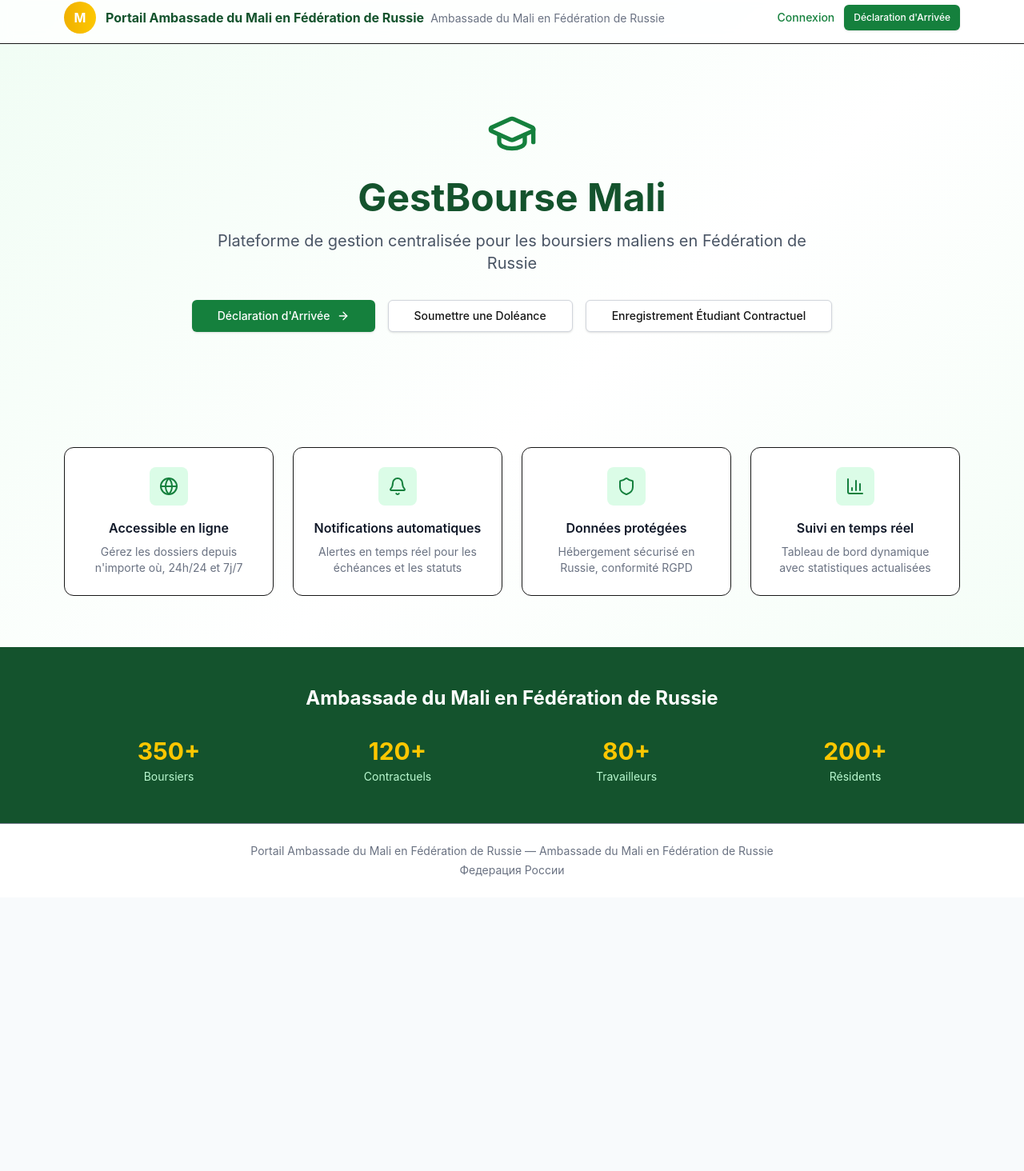
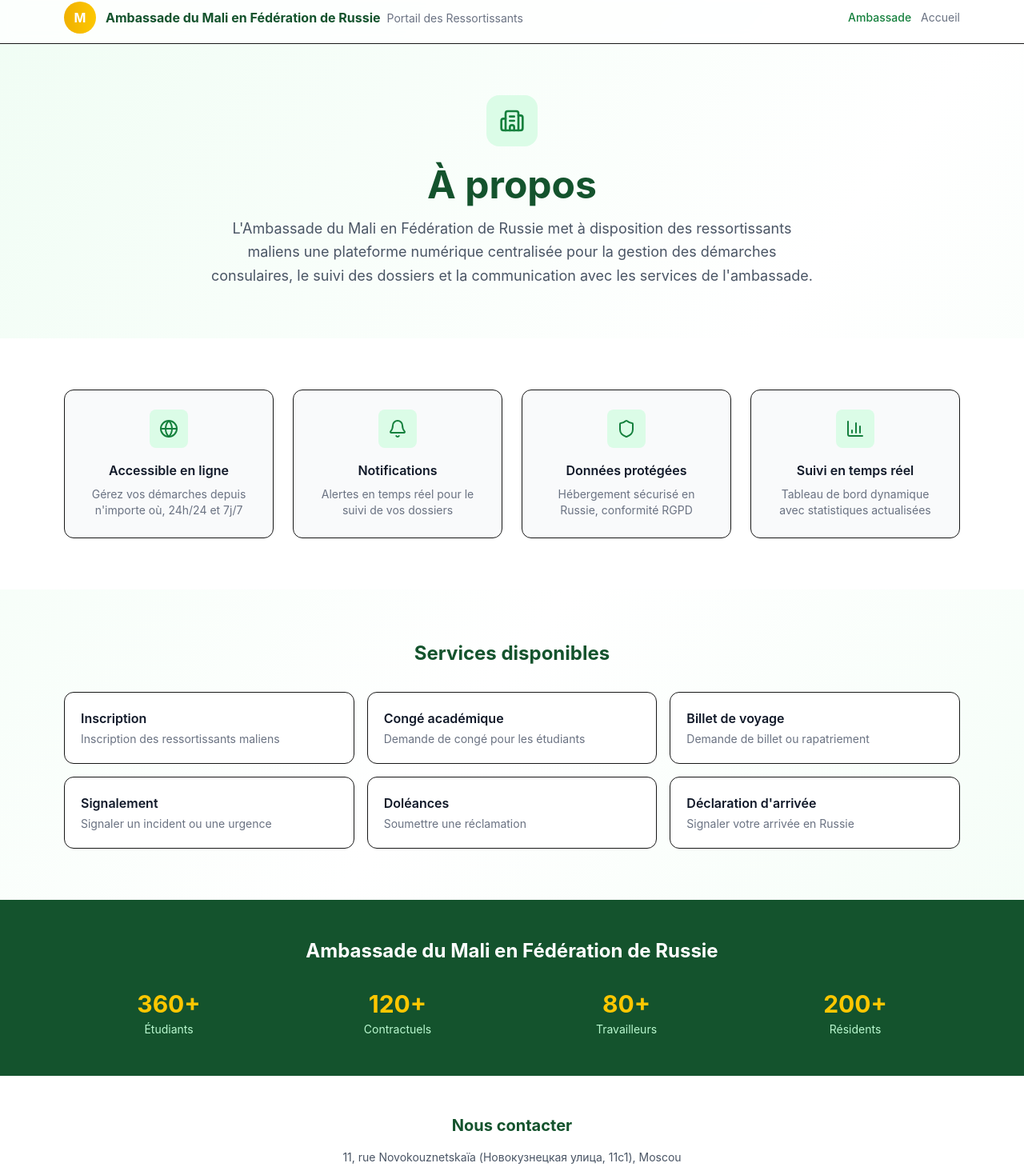
Before and after one commit to intersidibe2-cell/malibourse-app, a Next.js app: page /presentation in a window 1280 px wide. Shown: the part 16-1480 px from the top of the page at 80% size. Before the commit the page ends 1138 px from the top, so only its background shows below. Built offline with nearby package versions, Linux system fonts and the light colour scheme; no server answers.

Commit message:
fix: rewrite /presentation page with clean content

```diff
--- a/src/app/(public)/presentation/page.tsx
+++ b/src/app/(public)/presentation/page.tsx
@@ -1,26 +1,9 @@
 "use client";
 
-import { useTranslations } from "next-intl";
-import { useRouter } from "next/navigation";
 import Link from "next/link";
-import { Button } from "@/components/ui/button";
-import { Globe, Bell, Shield, BarChart3, GraduationCap, ArrowRight } from "lucide-react";
-import { useLocale } from "next-intl";
+import { ArrowLeft, Building2, Users, GraduationCap, Globe, Shield, Bell, BarChart3 } from "lucide-react";
 
 export default function PresentationPage() {
-  const t = useTranslations("public");
-  const appT = useTranslations("app");
-  const navT = useTranslations("nav");
-  const router = useRouter();
-  const locale = useLocale();
-
-  const features = [
-    { icon: Globe, title: t("feature1Title"), desc: t("feature1Desc") },
-    { icon: Bell, title: t("feature2Title"), desc: t("feature2Desc") },
-    { icon: Shield, title: t("feature3Title"), desc: t("feature3Desc") },
-    { icon: BarChart3, title: t("feature4Title"), desc: t("feature4Desc") },
-  ];
-
   return (
     <div className="min-h-screen bg-gradient-to-br from-green-50 via-white to-green-50">
       <div className="flex h-1.5">
@@ -36,63 +19,79 @@ export default function PresentationPage() {
               M
             </div>
             <div>
-              <span className="font-bold text-green-900">{appT("name")}</span>
-              <span className="text-gray-500 text-sm ml-2 hidden md:inline">{appT("subtitle")}</span>
+              <span className="font-bold text-green-900">Ambassade du Mali en Fédération de Russie</span>
+              <span className="text-gray-500 text-sm ml-2 hidden md:inline">Portail des Ressortissants</span>
             </div>
           </div>
           <div className="flex items-center gap-3">
-            <Link href={`/${locale === "fr" ? "" : "ru"}login`} className="text-sm text-green-700 hover:text-green-800 font-medium">
-              {navT("login")}
+            <Link href="/login" className="text-sm text-green-700 hover:text-green-800 font-medium">
+              Ambassade
             </Link>
-            <Button size="sm" onClick={() => router.push("/declaration-arrivee")}>
-              {t("declarationArrivee")}
-            </Button>
+            <Link href="/" className="text-sm text-gray-500 hover:text-gray-700">
+              Accueil
+            </Link>
           </div>
         </div>
       </header>
 
-      <section className="max-w-6xl mx-auto px-4 py-20 text-center">
-        <GraduationCap className="w-16 h-16 mx-auto text-green-700 mb-6" />
-        <h1 className="text-4xl md:text-5xl font-bold text-green-900 mb-4">
-          {t("presentationTitle")}
-        </h1>
-        <p className="text-xl text-gray-600 max-w-3xl mx-auto mb-8">
-          {t("presentationSubtitle")}
+      <section className="max-w-6xl mx-auto px-4 py-16 text-center">
+        <div className="w-16 h-16 mx-auto mb-6 rounded-2xl bg-green-100 flex items-center justify-center">
+          <Building2 className="w-8 h-8 text-green-700" />
+        </div>
+        <h1 className="text-3xl md:text-5xl font-bold text-green-900 mb-4">À propos</h1>
+        <p className="text-lg text-gray-600 max-w-3xl mx-auto leading-relaxed">
+          L'Ambassade du Mali en Fédération de Russie met à disposition des ressortissants maliens
+          une plateforme numérique centralisée pour la gestion des démarches consulaires, le suivi
+          des dossiers et la communication avec les services de l'ambassade.
         </p>
-        <div className="flex flex-wrap justify-center gap-4">
-          <Button size="lg" className="bg-green-700 hover:bg-green-800" onClick={() => router.push("/declaration-arrivee")}>
-            {t("declarationArrivee")}
-            <ArrowRight className="ml-2 w-4 h-4" />
-          </Button>
-          <Button size="lg" variant="outline" onClick={() => router.push("/doleances/soumettre")}>
-            {t("soumettreDoleance")}
-          </Button>
-          <Button size="lg" variant="outline" onClick={() => router.push("/enregistrement-contractuel")}>
-            {t("enregistrementContractuel")}
-          </Button>
+      </section>
+
+      <section className="py-16 bg-white">
+        <div className="max-w-6xl mx-auto px-4">
+          <div className="grid grid-cols-1 md:grid-cols-4 gap-6">
+            {[
+              { icon: Globe, title: "Accessible en ligne", desc: "Gérez vos démarches depuis n'importe où, 24h/24 et 7j/7" },
+              { icon: Bell, title: "Notifications", desc: "Alertes en temps réel pour le suivi de vos dossiers" },
+              { icon: Shield, title: "Données protégées", desc: "Hébergement sécurisé en Russie, conformité RGPD" },
+              { icon: BarChart3, title: "Suivi en temps réel", desc: "Tableau de bord dynamique avec statistiques actualisées" },
+            ].map((f, i) => (
+              <div key={i} className="bg-gray-50 rounded-xl border p-6 text-center hover:shadow-lg transition-shadow">
+                <div className="w-12 h-12 mx-auto mb-4 rounded-lg bg-green-100 flex items-center justify-center">
+                  <f.icon className="w-6 h-6 text-green-700" />
+                </div>
+                <h3 className="font-semibold text-gray-900 mb-2">{f.title}</h3>
+                <p className="text-sm text-gray-500">{f.desc}</p>
+              </div>
+            ))}
+          </div>
         </div>
       </section>
 
       <section className="max-w-6xl mx-auto px-4 py-16">
-        <div className="grid grid-cols-1 md:grid-cols-2 lg:grid-cols-4 gap-6">
-          {features.map((f, i) => (
-            <div key={i} className="bg-white rounded-xl border p-6 text-center hover:shadow-lg transition-shadow">
-              <div className="w-12 h-12 mx-auto mb-4 rounded-lg bg-green-100 flex items-center justify-center">
-                <f.icon className="w-6 h-6 text-green-700" />
-              </div>
-              <h3 className="font-semibold text-gray-900 mb-2">{f.title}</h3>
-              <p className="text-sm text-gray-500">{f.desc}</p>
-            </div>
+        <h2 className="text-2xl font-bold text-green-900 mb-8 text-center">Services disponibles</h2>
+        <div className="grid grid-cols-1 sm:grid-cols-2 lg:grid-cols-3 gap-4">
+          {[
+            { href: "/inscription", title: "Inscription", desc: "Inscription des ressortissants maliens" },
+            { href: "/conges/demander", title: "Congé académique", desc: "Demande de congé pour les étudiants" },
+            { href: "/billets/demander", title: "Billet de voyage", desc: "Demande de billet ou rapatriement" },
+            { href: "/signalements/soumettre", title: "Signalement", desc: "Signaler un incident ou une urgence" },
+            { href: "/doleances/soumettre", title: "Doléances", desc: "Soumettre une réclamation" },
+            { href: "/arrivee", title: "Déclaration d'arrivée", desc: "Signaler votre arrivée en Russie" },
+          ].map((s, i) => (
+            <Link key={i} href={s.href} className="bg-white rounded-xl border p-5 hover:shadow-md transition-shadow group">
+              <h3 className="font-semibold text-gray-900 group-hover:text-green-700 transition-colors">{s.title}</h3>
+              <p className="text-sm text-gray-500 mt-1">{s.desc}</p>
+            </Link>
           ))}
         </div>
       </section>
 
       <section className="bg-green-900 text-white py-12">
         <div className="max-w-6xl mx-auto px-4 text-center">
-          <h2 className="text-2xl font-bold mb-8">{appT("subtitle")}</h2>
+          <h2 className="text-2xl font-bold mb-8">Ambassade du Mali en Fédération de Russie</h2>
           <div className="grid grid-cols-2 md:grid-cols-4 gap-6">
             {[
-              { n: "350+", l: "Boursiers" },
+              { n: "360+", l: "Étudiants" },
               { n: "120+", l: "Contractuels" },
               { n: "80+", l: "Travailleurs" },
               { n: "200+", l: "Résidents" },
@@ -106,9 +105,26 @@ export default function PresentationPage() {
         </div>
       </section>
 
+      <section className="py-12 bg-white">
+        <div className="max-w-6xl mx-auto px-4 text-center">
+          <h2 className="text-xl font-bold text-green-900 mb-4">Nous contacter</h2>
+          <p className="text-sm text-gray-600 mb-2">
+            11, rue Novokouznetskaïa (Новокузнецкая улица, 11с1), Moscou
+          </p>
+          <p className="text-sm text-gray-600 mb-2">Tél : +7 495 951-06-55 | Fax : +7 495 951-27-84</p>
+          <p className="text-sm text-gray-600">
+            Email : <a href="mailto:amaliru@mail.ru" className="text-green-700 hover:underline">amaliru@mail.ru</a>
+          </p>
+          <div className="mt-6">
+            <Link href="/" className="inline-flex items-center gap-1 text-sm text-green-700 hover:text-green-800">
+              <ArrowLeft className="w-4 h-4" /> Retour à l'accueil
+            </Link>
+          </div>
+        </div>
+      </section>
+
       <footer className="border-t bg-white py-6 text-center text-sm text-gray-500">
-        <p>{appT("name")} — {appT("subtitle")}</p>
-        <p className="mt-1">Федерация России</p>
+        <p>Ambassade de la République du Mali en Fédération de Russie — Portail des Ressortissants Maliens</p>
       </footer>
     </div>
   );
```
